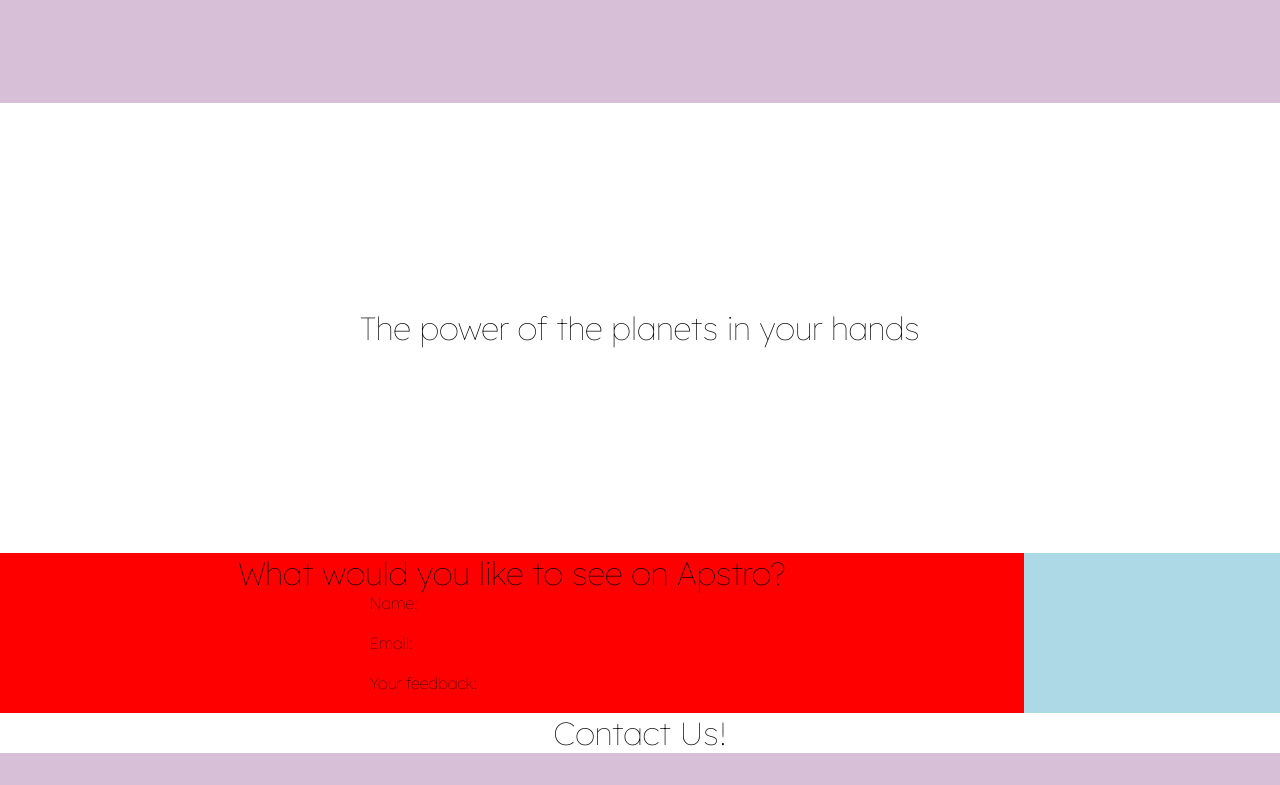
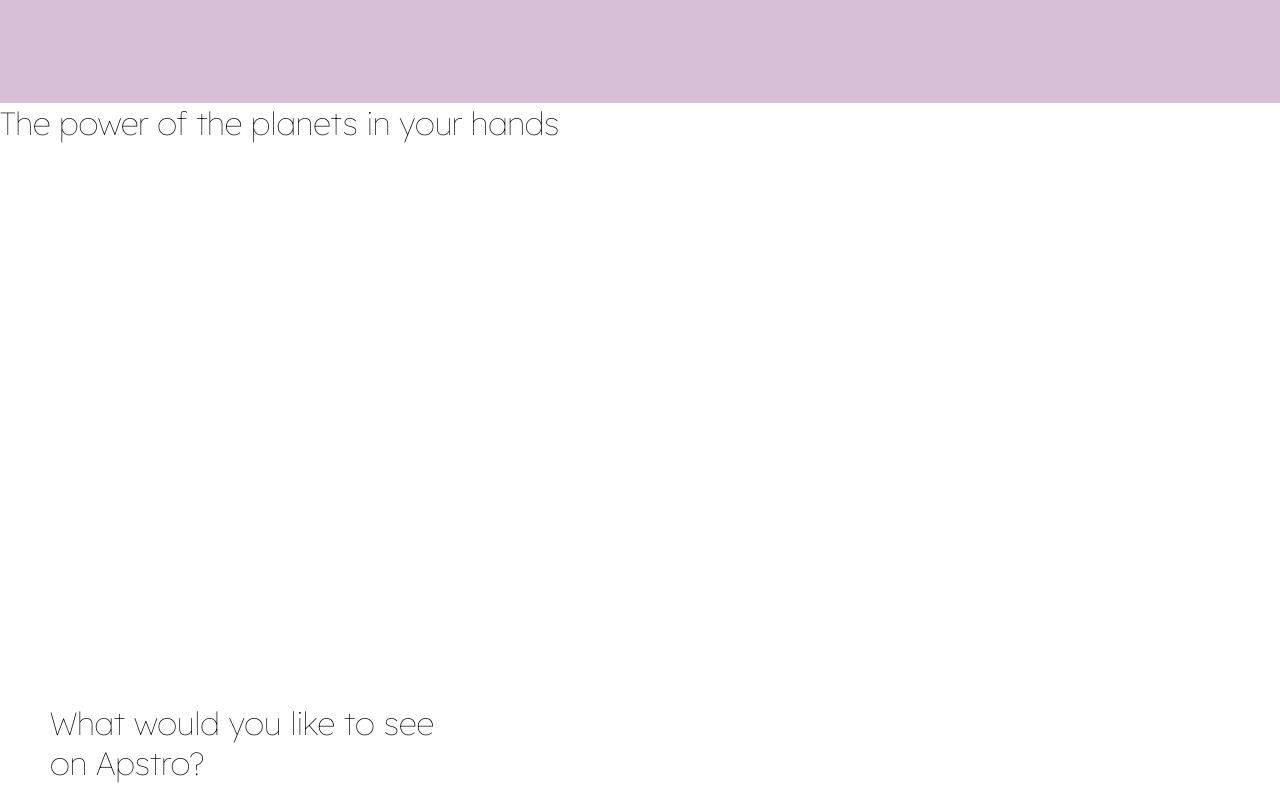
Before and after one commit to s-p2021/Apstro-website-basic, a React (Create React App) app: page / in a window 1280 px wide. Shown: the part 877-1662 px from the top of the page. Built offline with nearby package versions, Linux system fonts and the light colour scheme.

Commit message:
changes to color of nav bar

```diff
--- a/src/components/Form.css
+++ b/src/components/Form.css
@@ -5,7 +5,11 @@
   flex-direction: column;
   justify-content: center;
   align-items: center;
-  background-color: red;
+  background-color: white;
+  border-width: 2px;
+  border-color: gray;
+  text-shadow: white;
+  align-self: center;
 }
 
 .title {
--- a/src/components/Navbar.css
+++ b/src/components/Navbar.css
@@ -86,6 +86,7 @@
   .nav-menu {
     display: flex;
     flex-direction: column;
+    align-content: center;
     width: 100%;
     height: 90vh;
     position: absolute;
@@ -96,7 +97,7 @@
   }
 
   .nav-menu.active {
-    background: #242222;
+    background: #f0ea97;
     left: 0;
     opacity: 1;
     transition: all 0.5s ease;
@@ -112,7 +113,7 @@
 
   .nav-links:hover {
     background-color: #fff;
-    color: #242424;
+    color: #f097e4;
     border-radius: 0;
   }
 
@@ -154,8 +155,8 @@
   }
 
   .nav-links-mobile:hover {
-    background: #fff;
-    color: #242424;
+    background: #f097e4;
+    color: #f8f5f5;
     transition: 250ms;
   }
 }
--- a/src/pages/FeedbackPage.css
+++ b/src/pages/FeedbackPage.css
@@ -1,4 +1,6 @@
-.page {
+.form-page {
+  height: 500px;
+  width: 500px;
   display: flex;
   flex-direction: column;
   justify-content: center;
--- a/src/pages/FeedbackPage.js
+++ b/src/pages/FeedbackPage.js
@@ -6,7 +6,7 @@ import Form from '../components/Form'
 function FeedbackPage() {
   return (
     <>
-      <div className='form-page' style={{backgroundColor: 'lightblue'}}>
+      <div className='form-page'>
         <Form />
       </div>
     </>
```
